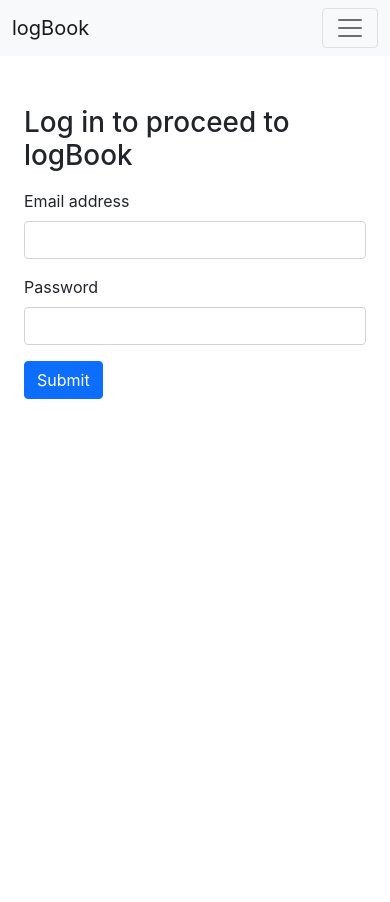
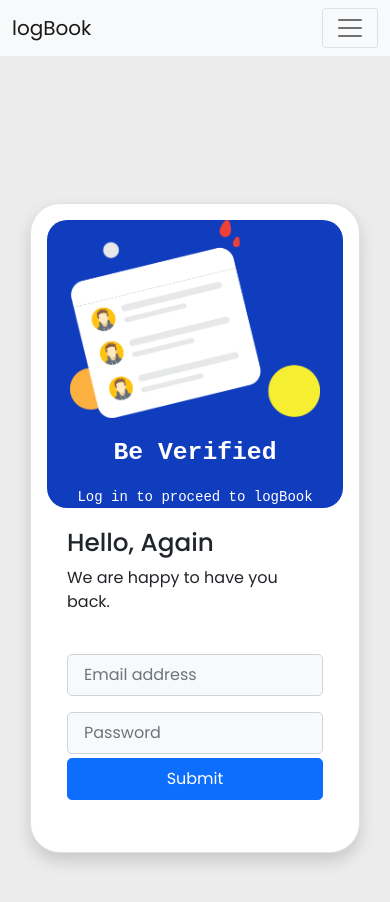
Before and after one commit to HamdanRaza309/LogBook, a React (Create React App) app: page /login in a window 390 px wide. Shown: the top 902 px of the page. Before the commit the page ends 844 px from the top, so only its background shows below. Built offline with nearby package versions, Linux system fonts and the light colour scheme.

Commit message:
Designed responsive Login Page Created with Bootstrap 5

```diff
--- a/src/App.css
+++ b/src/App.css
@@ -1,3 +1,50 @@
+@import url('https://fonts.googleapis.com/css2?family=Poppins:wght@400;500&display=swap');
+
+body {
+    font-family: 'Poppins', sans-serif;
+    background: #ececec;
+}
+
+/*------------ Login container ------------*/
+
+.box-area {
+    width: 930px;
+}
+
+/*------------ Right box ------------*/
+
+.right-box {
+    padding: 40px 30px 40px 40px;
+}
+
+/*------------ Custom Placeholder ------------*/
+
+::placeholder {
+    font-size: 16px;
+}
+
+.rounded-4 {
+    border-radius: 20px;
+}
+
+.rounded-5 {
+    border-radius: 30px;
+}
+
+/*------------ For small screens------------*/
+
+@media only screen and (max-width: 768px) {
+    .box-area {
+        margin: 0 10px;
+    }
+
+    .right-box {
+        padding: 20px;
+    }
+}
+
+/*------------ App styling ------------*/
+
 .App {
     text-align: center;
 }
--- a/src/components/LogIn.js
+++ b/src/components/LogIn.js
@@ -1,5 +1,5 @@
 import React, { useState } from 'react'
-import { useNavigate } from 'react-router-dom';
+import { Link, useNavigate } from 'react-router-dom';
 
 export const LogIn = (props) => {
 
@@ -34,19 +34,52 @@ export const LogIn = (props) => {
     }
 
     return (
-        <div className="container my-">
-            <h1 className='mb-3'>Log in to proceed to logBook</h1>
-            <form onSubmit={handleSubmit}>
-                <div className="mb-3">
-                    <label htmlFor="email" className="form-label">Email address</label>
-                    <input type="email" className="form-control" name='email' id="email" value={credentials.email} onChange={onChange} aria-describedby="emailHelp" />
+        <div className="container d-flex justify-content-center align-items-center min-vh-100">
+            {/* Login Container */}
+            <div className="row border rounded-5 p-3 bg-white shadow box-area">
+                {/* Left Box */}
+                <div
+                    className="col-md-6 rounded-4 d-flex justify-content-center align-items-center flex-column left-box"
+                    style={{ background: '#103cbe' }}
+                >
+                    <div className="featured-image mb-3">
+                        <img src="/login.png" className="img-fluid" style={{ width: '250px' }} alt="featured" />
+                    </div>
+                    <p className="text-white fs-2" style={{ fontFamily: "'Courier New', Courier, monospace", fontWeight: 600 }}>
+                        Be Verified
+                    </p>
+                    <small
+                        className="text-white text-wrap text-center"
+                        style={{ width: '17rem', fontFamily: "'Courier New', Courier, monospace" }}
+                    >
+                        Log in to proceed to logBook
+                    </small>
                 </div>
-                <div className="mb-3">
-                    <label htmlFor="password" className="form-label">Password</label>
-                    <input type="password" className="form-control" name='password' id="password" value={credentials.password} onChange={onChange} />
+
+                {/* Right Box */}
+                <div className="col-md-6 right-box">
+                    <div className="row align-items-center">
+                        <div className="header-text mb-4">
+                            <h2>Hello, Again</h2>
+                            <p>We are happy to have you back.</p>
+                        </div>
+                        <form onSubmit={handleSubmit}>
+                            <div className="input-group mb-3">
+                                <input type="email" className="form-control form-control-lg bg-light fs-6" name='email'
+                                    id="email" placeholder="Email address" value={credentials.email} onChange={onChange}
+                                    aria-describedby="emailHelp" />
+                            </div>
+                            <div className="input-group mb-1">
+                                <input type="password" className="form-control form-control-lg bg-light fs-6" name='password'
+                                    id="password" placeholder="Password" value={credentials.password} onChange={onChange} />
+                            </div>
+                            <div className="input-group mb-3">
+                                <button type="submit" className="btn btn-lg btn-primary w-100 fs-6">Submit</button>
+                            </div>
+                        </form>
+                    </div>
                 </div>
-                <button type="submit" className="btn btn-primary">Submit</button>
-            </form>
+            </div>
         </div>
-    )
-}
+    );
+};
```
Also changed, not shown: public/login.png (added). Lines whose indentation alone changed are shown as unchanged.
